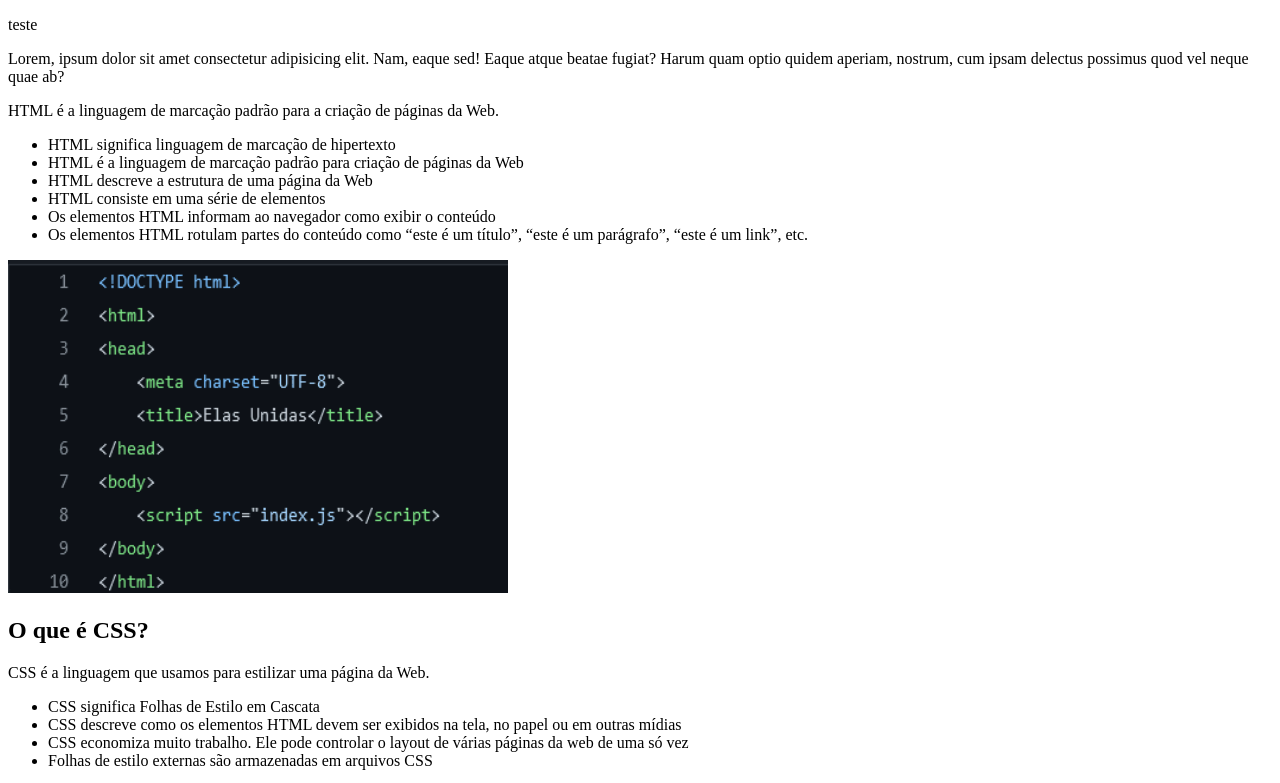
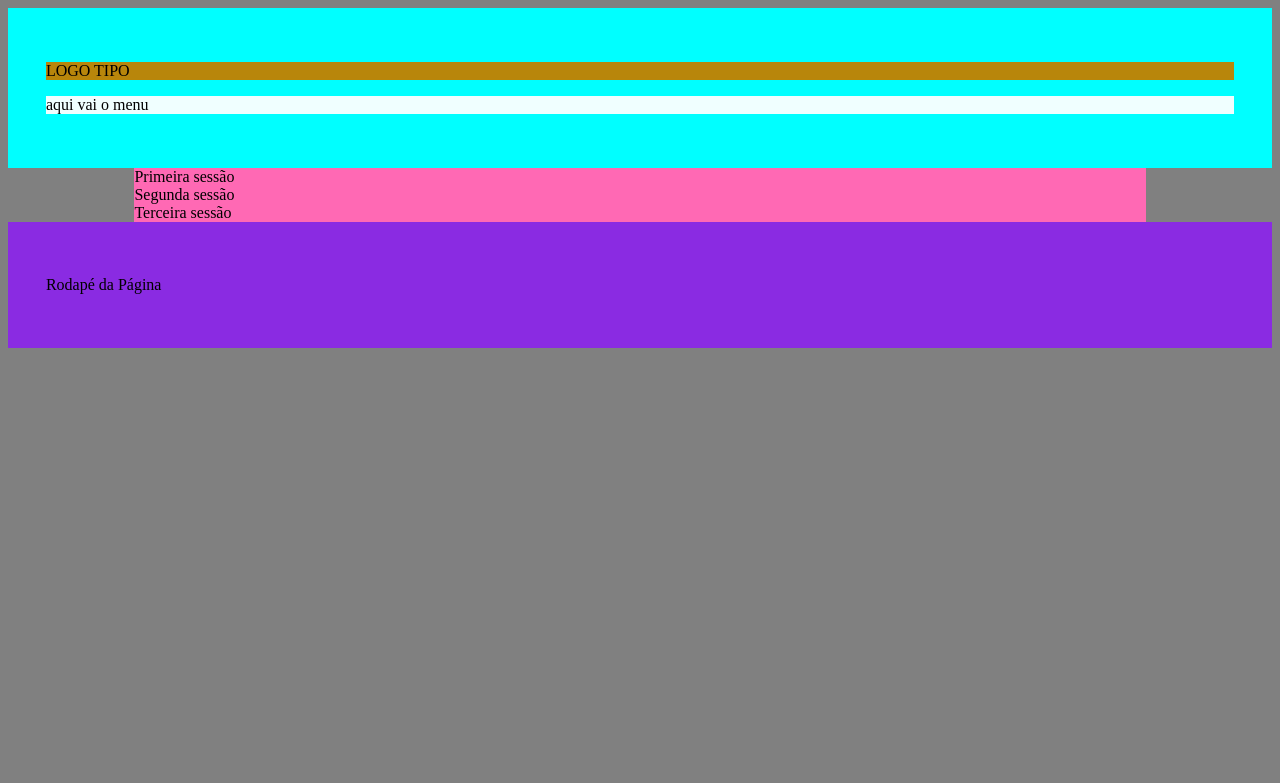
Before and after one commit to Viniciusdossantosandrade/MeuPrimeiroSite, a plain HTML site: page index.html in a window 1280 px wide. Shown: the top 783 px of the page. Drawn offline with Linux system fonts and the light colour scheme.

Commit message:
alterei o index e o css

```diff
--- a/CSS/estilo.css
+++ b/CSS/estilo.css
@@ -1,3 +1,30 @@
-p{
-    color: green;
+body{
+    background-color: gray;
 }
+header{
+    background-color: aqua;
+    padding: 3%;
+}
+
+/* classe atribuida para a div que vai receber o logotipo */
+.logo{
+    background-color: darkgoldenrod;
+}
+
+nav{
+    background-color: azure;
+}
+main{
+    background-color: darkgreen;
+    width: 80%;
+    margin-left: auto;
+    margin-right: auto;
+}
+
+section{
+    background-color: hotpink;
+}
+footer{
+    background-color: blueviolet;
+    padding: 3%;
+}
--- /dev/null
+++ b/CSS/reserva.css
@@ -0,0 +1,3 @@
+p{
+    color: green;
+}
--- /dev/null
+++ b/CSS/reset.css
@@ -0,0 +1,48 @@
+/* http://meyerweb.com/eric/tools/css/reset/
+   v2.0 | 20110126
+   License: none (public domain)
+*/
+
+html, body, div, span, applet, object, iframe,
+h1, h2, h3, h4, h5, h6, p, blockquote, pre,
+a, abbr, acronym, address, big, cite, code,
+del, dfn, em, img, ins, kbd, q, s, samp,
+small, strike, strong, sub, sup, tt, var,
+b, u, i, center,
+dl, dt, dd, ol, ul, li,
+fieldset, form, label, legend,
+table, caption, tbody, tfoot, thead, tr, th, td,
+article, aside, canvas, details, embed,
+figure, figcaption, footer, header, hgroup,
+menu, nav, output, ruby, section, summary,
+time, mark, audio, video {
+	margin: 0;
+	padding: 0;
+	border: 0;
+	font-size: 100%;
+	font: inherit;
+	vertical-align: baseline;
+}
+/* HTML5 display-role reset for older browsers */
+article, aside, details, figcaption, figure,
+footer, header, hgroup, menu, nav, section {
+	display: block;
+}
+body {
+	line-height: 1;
+}
+ol, ul {
+	list-style: none;
+}
+blockquote, q {
+	quotes: none;
+}
+blockquote:before, blockquote:after,
+q:before, q:after {
+	content: '';
+	content: none;
+}
+table {
+	border-collapse: collapse;
+	border-spacing: 0;
+}
--- a/index.html
+++ b/index.html
@@ -1,53 +1,27 @@
 <!DOCTYPE html>
-<html lang="en">
+<html lang="pt br">
 <head>
     <meta charset="UTF-8">
     <meta name="viewport" content="width=device-width, initial-scale=1.0">
-    <title>Document</title>
+    <title>Exemplo HTML Semântico</title>
+    <link rel="stylesheet" href="css/estilo.css">
 </head>
 <body>
-    <p>teste</p>
-    <p>
-        Lorem, ipsum dolor sit amet consectetur adipisicing elit. Nam, eaque sed! Eaque atque beatae fugiat? Harum quam optio quidem aperiam, nostrum, cum ipsam delectus possimus quod vel neque quae ab?
-    </p>
-    <P>
-        HTML é a linguagem de marcação padrão para a criação de páginas da Web.
-    </P>
-    <ul>
-        <li>HTML significa linguagem de marcação de hipertexto</li>
-        <li>HTML é a linguagem de marcação padrão para criação de páginas da Web</li>
-        <li>HTML descreve a estrutura de uma página da Web</li>
-        <li>HTML consiste em uma série de elementos</li>
-        <li>Os elementos HTML informam ao navegador como exibir o conteúdo</li>
-        <li>Os elementos HTML rotulam partes do conteúdo como “este é um título”, “este é um parágrafo”, “este é um link”, etc.</li>
-    </ul>
-    <img src="ing/estrutura.png" alt="Estrutura Básica do HTML" width="500" height="333">
-    <h2>O que é CSS?</h2>
-    <P>
-        CSS é a linguagem que usamos para estilizar uma página da Web.
-    </P>
-    <ul>
-        <li>CSS significa Folhas de Estilo em Cascata</li>
-        <li>CSS descreve como os elementos HTML devem ser exibidos na tela, no papel ou em outras mídias</li>
-        <li>CSS economiza muito trabalho. Ele pode controlar o layout de várias páginas da web de uma só vez</li>
-        <li>Folhas de estilo externas são armazenadas em arquivos CSS</li>
-    </ul>
-    <img src="ing/CSS.png" alt="Estrura Básica CSS">
-
-
-
-
-
-
-
-
-
-
-
-
-
-
-
-    </html>
+    <header>
+        <div class="logo">
+            <P>LOGO TIPO</P>
+        </div>
+        <nav>
+            <p>aqui vai o menu</p>
+        </nav>
+    </header>
+    <main>
+        <section>Primeira sessão</section>
+        <section>Segunda sessão</section>
+        <section>Terceira sessão</section>
+    </main>
+    <footer>
+        <p>Rodapé da Página</p>
+    </footer>
 </body>
 </html>
```
